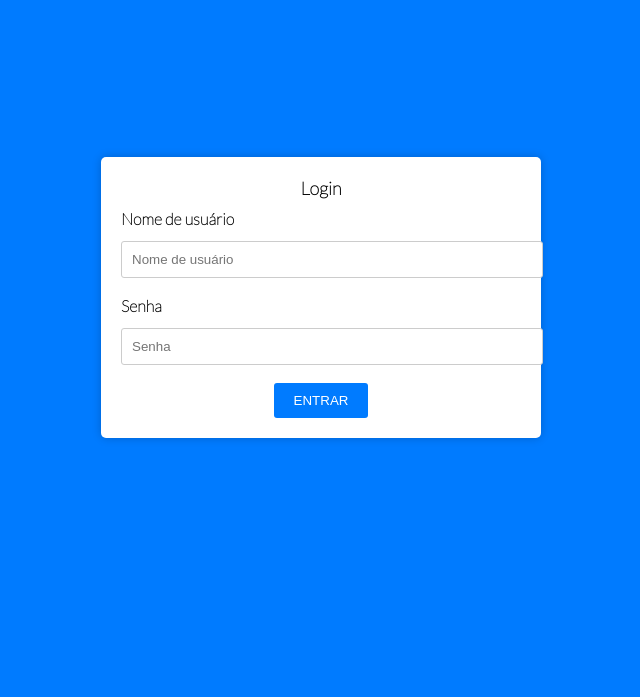
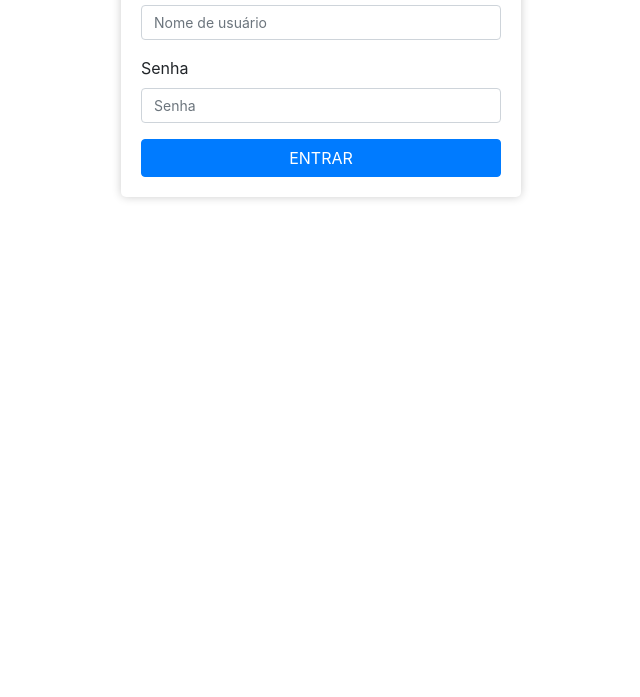
Before and after one commit to ErickJulio/sitesApiDados, a plain HTML site: page index.html in a window 1280 px wide. Shown: the part 103-800 px from the top of the page, without its empty margins (319-959 px from the left). Drawn offline with nearby package versions, Linux system fonts and the light colour scheme.

Commit message:
ajuste index

```diff
--- a/index.html
+++ b/index.html
@@ -4,23 +4,42 @@
     <meta charset="UTF-8">
     <meta name="viewport" content="width=device-width, initial-scale=1.0">
     <title>Página Inicial</title>
-    <link rel="stylesheet" href="assets\css\pagina-inicial.css">
+    <link rel="stylesheet" href="https://maxcdn.bootstrapcdn.com/bootstrap/4.5.2/css/bootstrap.min.css">
+    <style>
+        .login-container {
+            background: #fff;
+            padding: 20px;
+            border-radius: 5px;
+            box-shadow: 0 0 10px rgba(0, 0, 0, 0.2);
+            width: 100%;
+            max-width: 400px;
+            margin: 0 auto;
+        }
+
+        .form-control {
+            font-size: 14px;
+        }
+    </style>
 </head>
 <body>
     <div class="container">
         <div class="login-container">
-            <h1>Login</h1>
-            <div class="input-container">
-                <label for="username">Nome de usuário</label>
-                <input type="text" id="username" placeholder="Nome de usuário">
-            </div>
-            <div class="input-container">
-                <label for="password">Senha</label>
-                <input type="password" id="password" placeholder="Senha">
-            </div>
-            <button class="btn">ENTRAR</button>
+            <h1 class="text-center">Login</h1>
+            <form id="loginForm" action="pagina-principal.html" method="post">
+                <div class="form-group">
+                    <label for="username">Nome de usuário</label>
+                    <input type="text" class="form-control" id="username" name="username" placeholder="Nome de usuário">
+                </div>
+                <div class="form-group">
+                    <label for="password">Senha</label>
+                    <input type="password" class="form-control" id="password" name="password" placeholder="Senha">
+                </div>
+                <button type="submit" class="btn btn-primary btn-block">ENTRAR</button>
+            </form>
         </div>
     </div>
-    <script src="assets\js\pagina-inicial.js"></script>
+    <script src="https://code.jquery.com/jquery-3.5.1.slim.min.js"></script>
+    <script src="https://cdn.jsdelivr.net/npm/@popperjs/core@2.11.6/dist/umd/popper.min.js"></script>
+    <script src="https://maxcdn.bootstrapcdn.com/bootstrap/4.5.2/js/bootstrap.min.js"></script>
 </body>
 </html>
```
